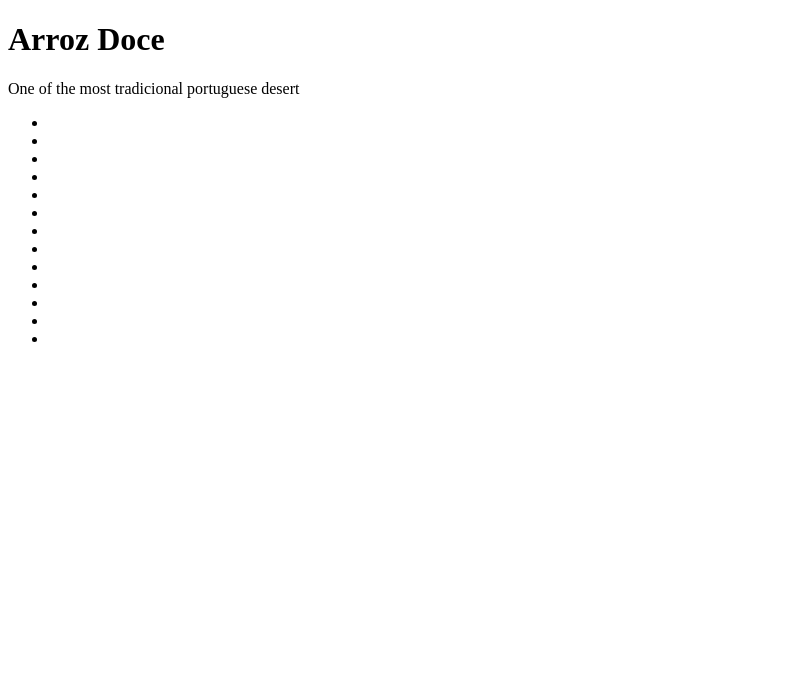
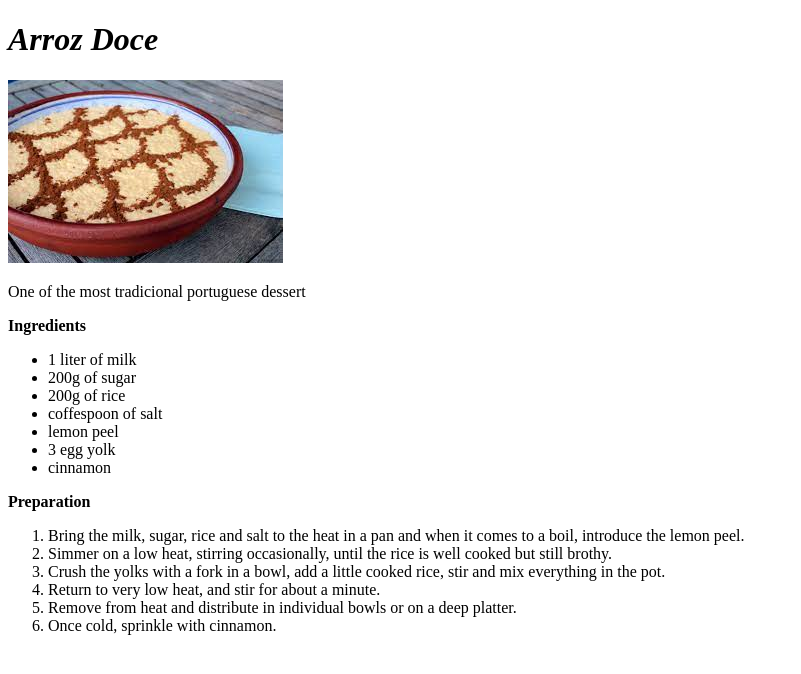
Before and after one commit to FraRodrigues/Odin-recipes, a plain HTML site: page recipes/arrozdoce.html in a window 1280 px wide. Shown: the whole page, without its empty margins (0-801 px from the left). Drawn offline with Linux system fonts and the light colour scheme.

Commit message:
Added content to arrozdoce.html

```diff
--- a/recipes/arrozdoce.html
+++ b/recipes/arrozdoce.html
@@ -6,26 +6,36 @@
 </head>
 
 <body>
-    <h1> Arroz Doce </h1>
+    <h1><em> Arroz Doce </em></h1>
 
-    <p>One of the most tradicional portuguese desert</p>
+    <img src="../images/arroz.jpg" alt="Arroz doce">
+    <p>One of the most tradicional portuguese dessert</p>
 
+<strong>Ingredients</strong>
+    <ul>
+        <li>1 liter of milk</li>
+        <li>200g of sugar</li>
+        <li>200g of rice</li>
+        <li>coffespoon of salt</li>
+        <li>lemon peel</li>
+        <li>3 egg yolk</li>
+        <li>cinnamon</li>
 
-    <ul>
-        <li></li>
-        <li></li>
-        <li></li>
-        <li></li>
-        <li></li>
-        <li></li>
-        <li></li>
-        <li></li>
-        <li></li>
-        <li></li>
-        <li></li>
-        <li></li>
-        <li></li>
     </ul>
+
+    <strong>Preparation</strong>
+    <ol>
+        <li>Bring the milk, sugar, rice and salt to the heat in a pan and
+            when it comes to a boil,
+            introduce the lemon peel.</li>
+        <li>Simmer on a low heat, stirring occasionally,
+            until the rice is well cooked but still brothy.</li>
+        <li>Crush the yolks with a fork in a bowl,
+            add a little cooked rice, stir and mix everything in the pot.</li>
+        <li>Return to very low heat, and stir for about a minute.</li>
+        <li>Remove from heat and distribute in individual bowls or on a deep platter.</li>
+        <li>Once cold, sprinkle with cinnamon.</li>
+    </ol>
 </body>
 
 </html>
```
